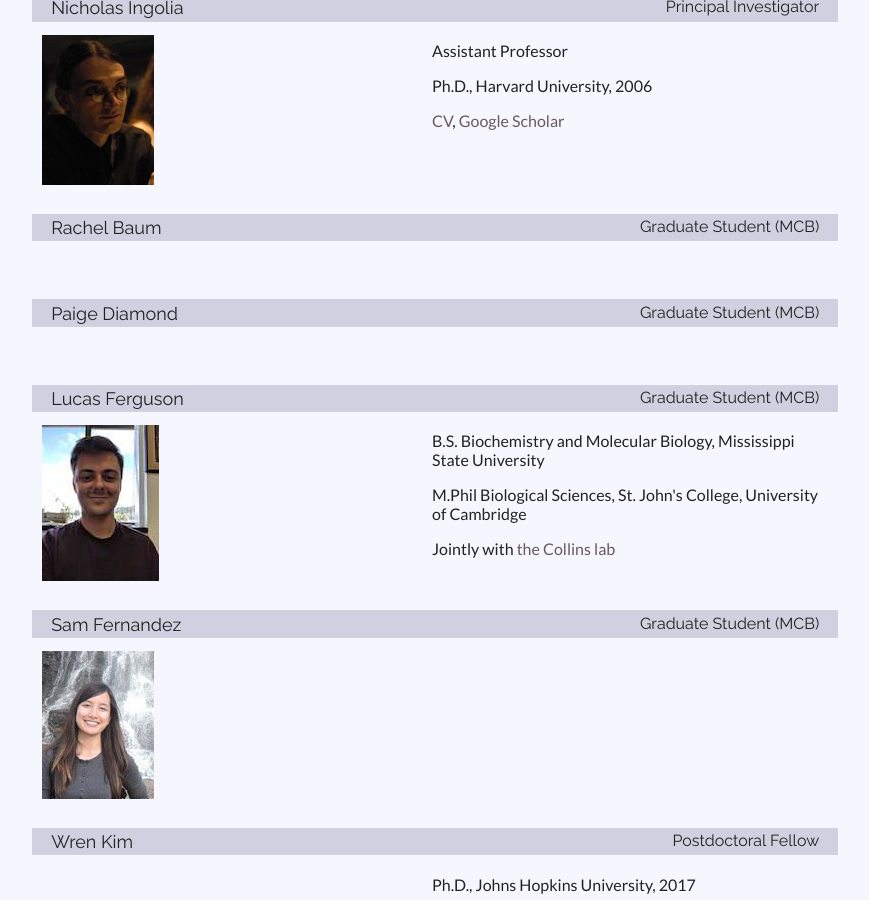
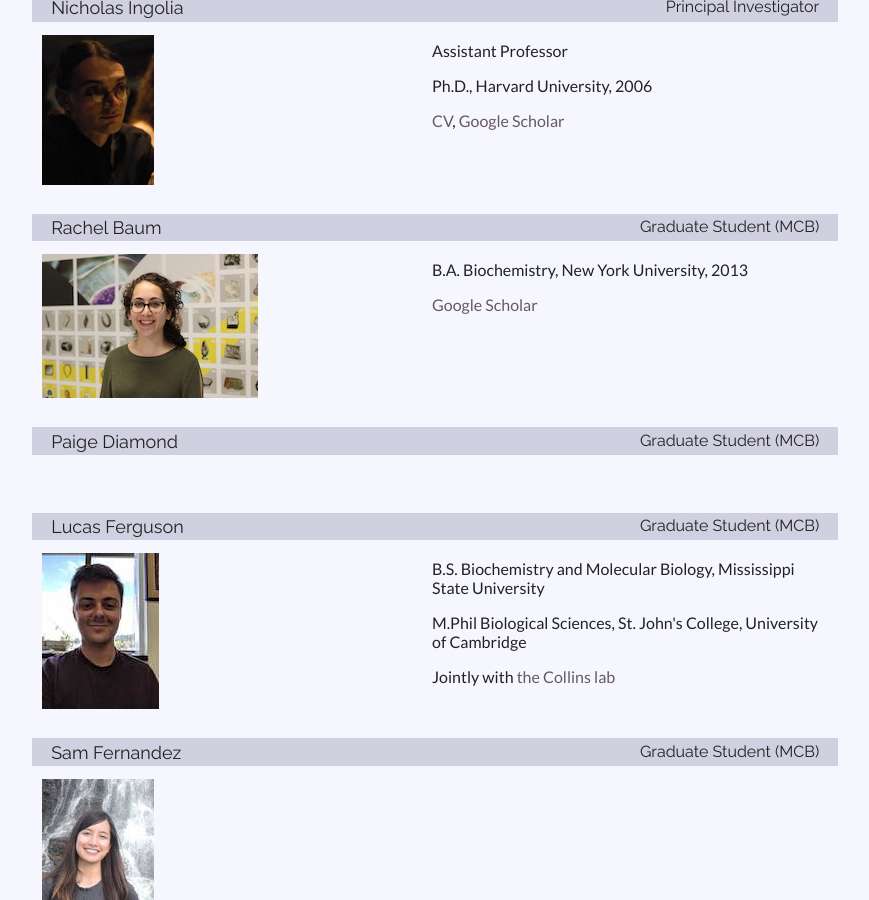
Before and after one commit to ingolia-lab/lab-web-page, a Jekyll site: the page built from src/people.html, in a window 1280 px wide and 900 px high, scrolled down 690 px. Shown: the whole window, without its empty margins (208-1077 px from the left). Built offline with Jekyll 4.4.1, drawn with Linux system fonts in a browser that asks for light colours.

Commit message:
Info about Rachel

```diff
--- a/src/_data/people-fulltime.yml
+++ b/src/_data/people-fulltime.yml
@@ -8,6 +8,10 @@
 
 - name: Rachel Baum
   position: Graduate Student (MCB)
+  picture: images/Baum.jpg
+  info: >
+    <p>B.A. Biochemistry, New York University, 2013</p>
+    <p><a href="https://scholar.google.com/citations?hl=en&authuser=1&user=-me8X84AAAAJ">Google Scholar</a></p>
 
 - name: Paige Diamond
   position: Graduate Student (MCB)
```
Also changed, not shown: src/images/Baum.JPG (added), src/images/Baum_Large.JPG (added).
